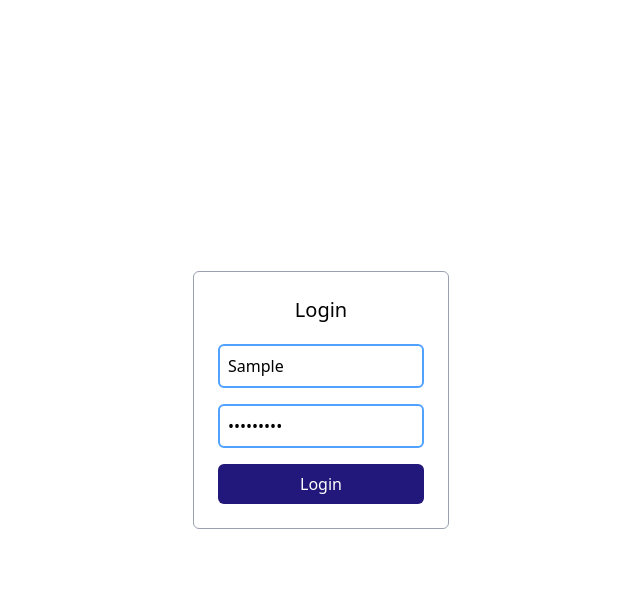
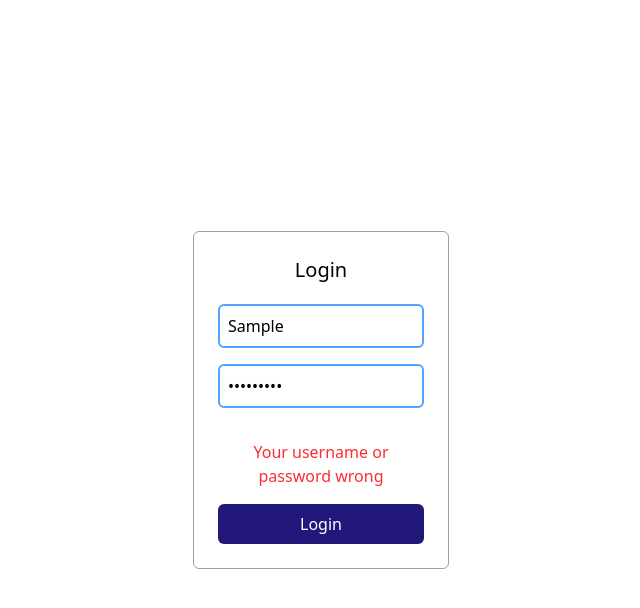
Before and after one commit to rendipilot/vue-dashboard-template, a Vue app: page /login in a window 1280 px wide. Both pictures are taken after typing "Sample", "Sample123" into the empty fields and a click on the button "Login". Shown: the top 608 px of the page, without its empty margins (319-959 px from the left). Built offline with nearby package versions, Linux system fonts and the light colour scheme.

Commit message:
add wrong message in login page

```diff
--- a/src/components/page/Login.vue
+++ b/src/components/page/Login.vue
@@ -19,6 +19,7 @@
           required
           class="flex-1 border-2 border-blue-400 rounded-md p-2"
         />
+        <p v-if="isWrong" class="text-red-500 mt-4">Your username or password wrong</p>
         <button type="submit" class="flex-1 bg-[#22177A] text-white text-normal p-2 rounded-md">Login</button>
       </form>
 
@@ -32,6 +33,7 @@ import { useRouter } from "vue-router";
 
 const username = ref("");
 const password = ref("");
+const isWrong = ref(false)
 const router = useRouter();
 
 const login = () => {
@@ -39,7 +41,7 @@ const login = () => {
     localStorage.setItem("isAuthenticated", "true");
     router.push("/");
   } else {
-    alert("Invalid credentials");
+    isWrong.value = !isWrong.value
   }
 };
 </script>
```
